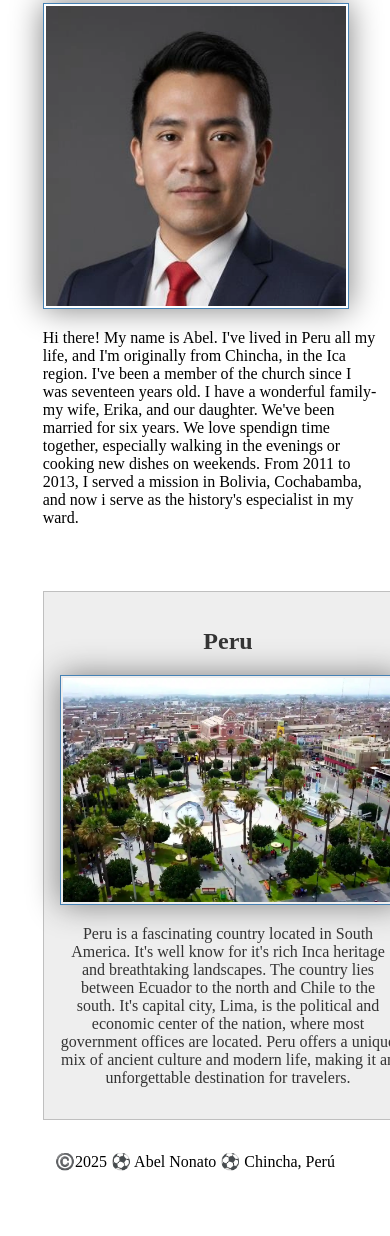
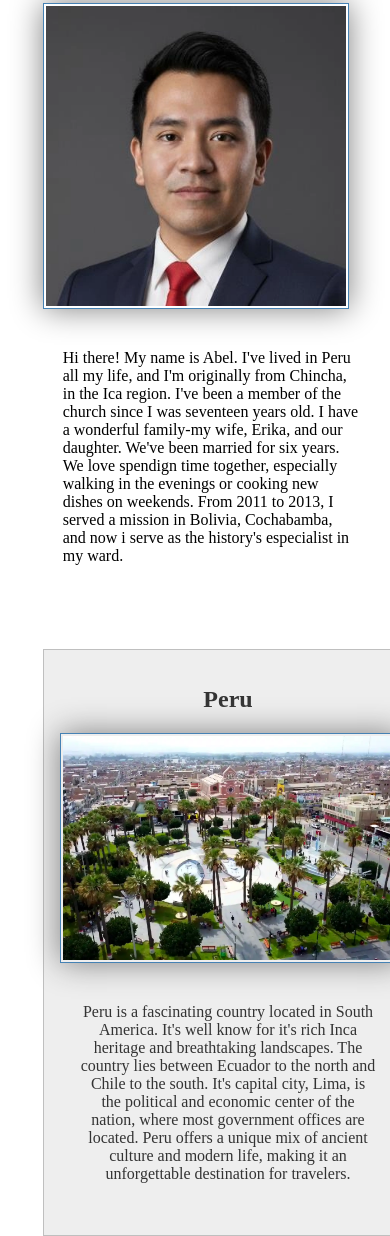
Before and after one commit to NonatoDEv/wdd130, a plain HTML site: page index.html in a window 390 px wide. Shown: the part 413-1649 px from the top of the page. Before the commit the page ends 1600 px from the top, so only its background shows below. Drawn offline with Linux system fonts and the light colour scheme.

Commit message:
responsive commit

```diff
--- a/styles/styles.css
+++ b/styles/styles.css
@@ -43,15 +43,15 @@ header, footer, .grid {
     display: grid;
     grid-template-columns: 1fr 2fr; /* None*/
     gap: 1rem;
-    align-items: center;
+    align-items: start;
 }
 main {
-    grid-column:  2/3 ;
+    grid-column: 2/3;
     margin: 1rem;
 }
 aside {
     width: 100%; /* 20rem */
-    max-width: 300px; /* None*/
+    max-width: 37.5rem; /* None*/
     margin: 1rem;
     border: 1px solid rgba(0, 0, 0, 0.2); /* 1 */
     padding: 1rem;
@@ -70,7 +70,9 @@ main img {
     width: 18.75rem;
     height: auto;
 }
-p { padding: 0;}
+/*p{
+    padding: 0;
+}*/
 footer {
     margin-top: 1rem;
     border-top: 1px rgba(0, 0, 0, 1);
```
